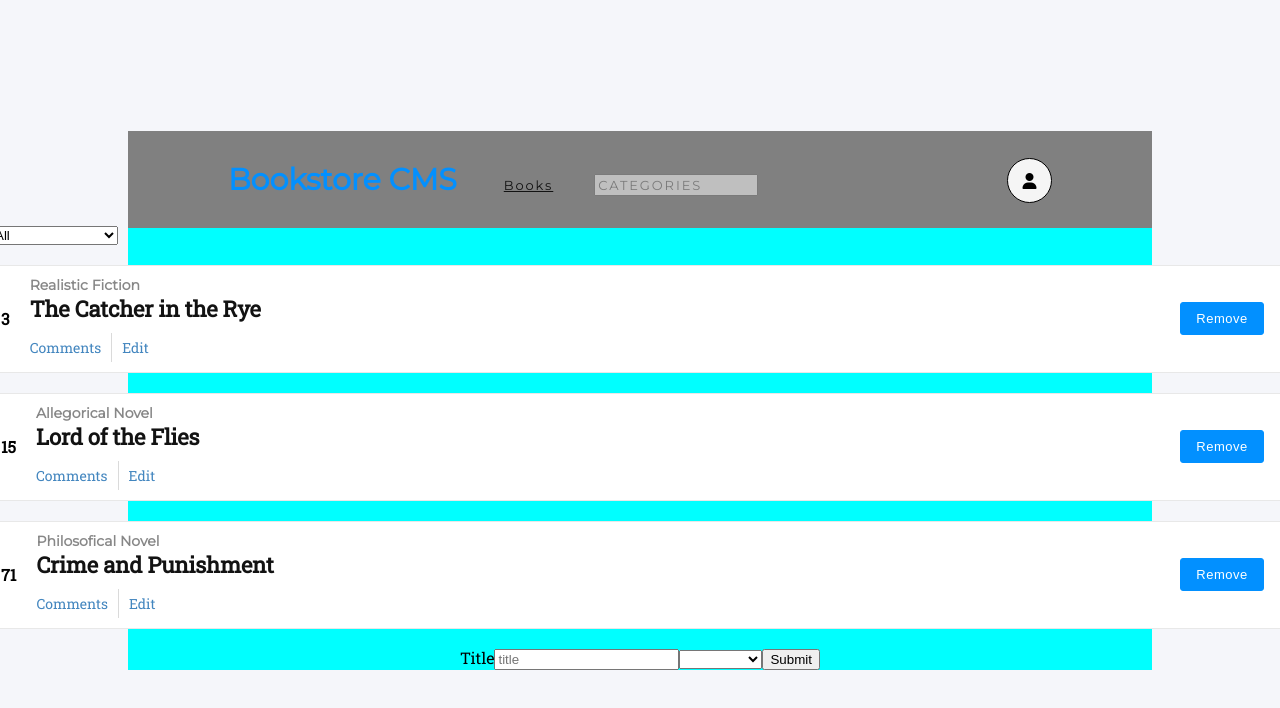
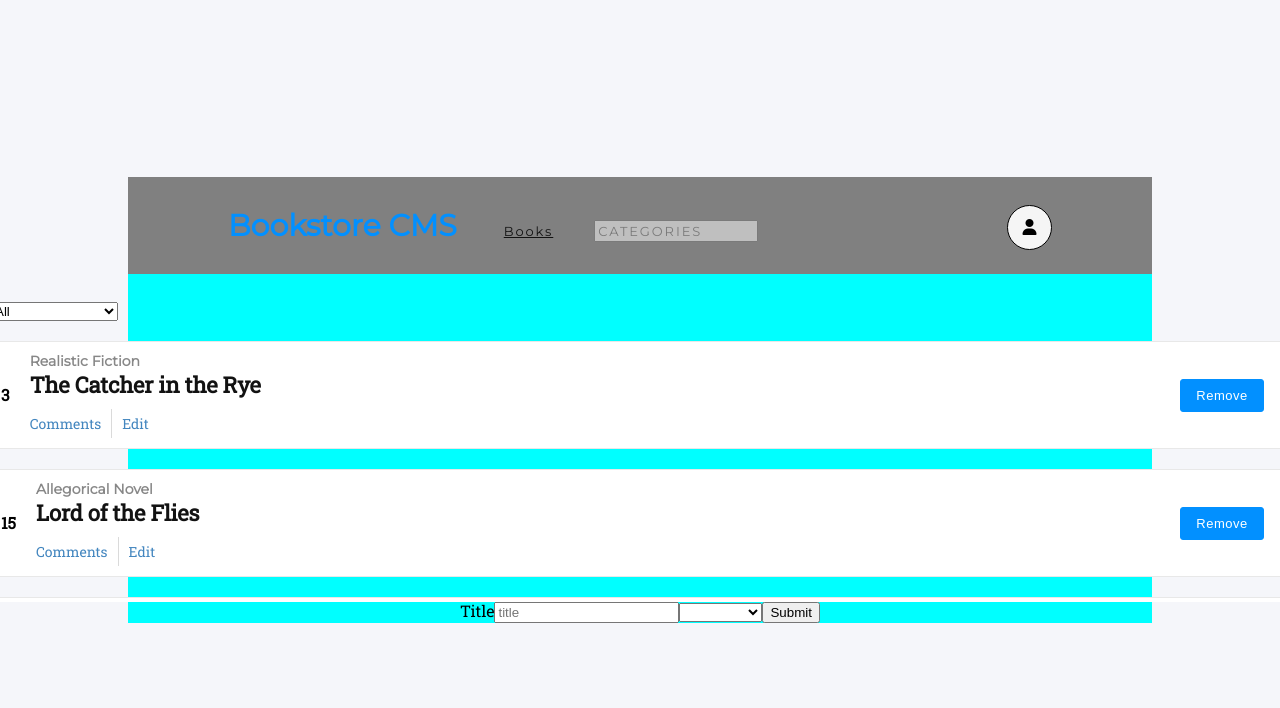
Before and after one commit to diegoarvz4/react-bookstore, a React (Create React App) app: page / in a window 1280 px wide. Shown: the top 708 px of the page. Built offline with nearby package versions, Linux system fonts and the light colour scheme.

Commit message:
Styled basic stuff, to semi final form, color pallette missing, bottom component missing too

```diff
--- a/src/App.css
+++ b/src/App.css
@@ -2,3 +2,19 @@
   width: 80vw;
   background-color: aqua;
 }
+
+::-webkit-scrollbar {
+	width: 20px;
+}
+
+::-webkit-scrollbar-track {
+	-webkit-box-shadow: inset 0 0 6px rgba(0,0,0,0.3);
+  border-radius: 10px;
+  background-image: linear-gradient(to top, red, blue);
+}
+
+::-webkit-scrollbar-thumb {
+	border-radius: 10px;
+  -webkit-box-shadow: inset 0 0 6px rgba(0,0,0,0.5);
+  background-image: linear-gradient(to bottom, red,blue);
+}
--- a/src/App.js
+++ b/src/App.js
@@ -1,6 +1,7 @@
 /* eslint-disable react/jsx-filename-extension */
 import React from 'react';
 import './App.css';
+
 
 import AppContainer from './components/AppContainer/AppContainer';
 
--- a/src/components/BooksList/BooksList.jsx
+++ b/src/components/BooksList/BooksList.jsx
@@ -3,6 +3,7 @@
 /* eslint-disable import/no-extraneous-dependencies */
 import uuid from 'uuid';
 import React from 'react';
+import styled from 'styled-components';
 import { connect } from 'react-redux';
 import PropTypes from 'prop-types';
 import Book from '../Book/Book';
@@ -24,8 +25,15 @@ const BooksList = (
   const handleFilterChange = (category) => {
     changeFilters(category);
   };
+
+  const BooksContainer = styled.div`
+    height: 300px;
+    overflow: scroll;
+    overflow-x: hidden;
+    margin-top: 30px;
+  `
   return (
-    <div className="booksContainer">
+    <BooksContainer>
       <CategoryFilter filterChange={handleFilterChange} />
       <div className="booksContainer-list">
         {
@@ -34,7 +42,7 @@ const BooksList = (
             : books.filter(book => book.category === filter).map(book => <Book key={uuid()} {...book} removeBook={handleRemoveBook} />)
         }
       </div>
-    </div>
+    </BooksContainer>
   );
 };
 
```
Also changed, not shown: src/index.css (line endings or trailing spaces).
